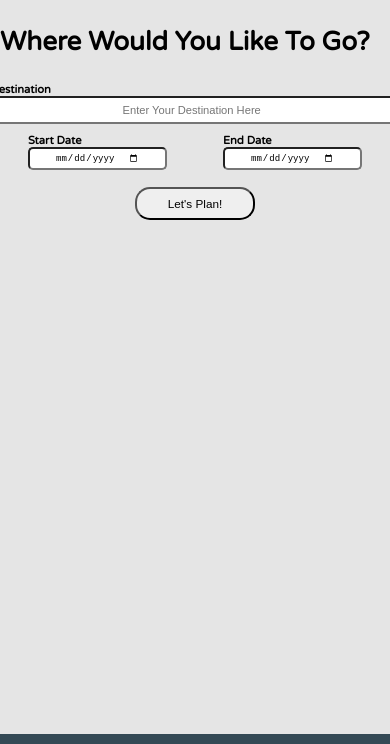
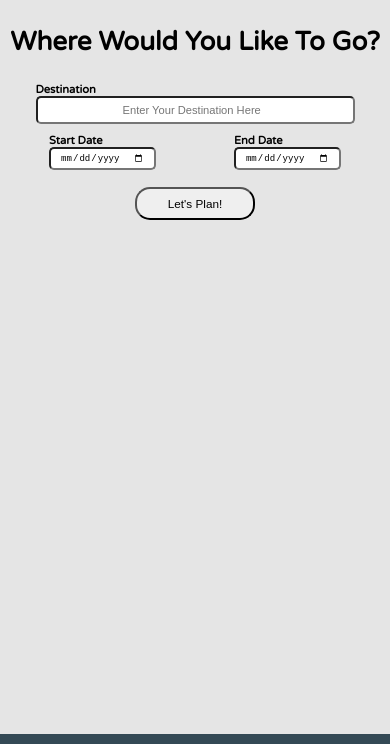
Before and after one commit to thasup/travel-planner-app, a website built with webpack: page src/client/html/index.html in a window 390 px wide. Shown: the top 744 px of the page. Built offline with nearby package versions, Linux system fonts and the light colour scheme.

Commit message:
Fix responsive design

```diff
--- a/src/client/styles/container.scss
+++ b/src/client/styles/container.scss
@@ -31,7 +31,6 @@ $shadow: 2px 2px 3px rgb(56, 56, 56);
         display: flex;
         flex-direction: row;
         justify-content: flex-start;
-        width: 1200px;
         font-weight: bold;
 
         p {
--- a/src/client/styles/form.scss
+++ b/src/client/styles/form.scss
@@ -87,21 +87,21 @@ form {
     .place-panel {
 
         input {
-            padding: 6px 85px;
+            padding: 6px 85px !important;
         }
     }
 
     .start-date-panel {
 
         input {
-            padding: 3px 9px;
+            padding: 3px 9px !important;
         }
     }
 
     .end-date-panel {
 
         input {
-            padding: 3px 9px;
+            padding: 3px 9px !important;
         }
     }
 }
--- a/webpack.dev.js
+++ b/webpack.dev.js
@@ -2,7 +2,6 @@ const path = require('path');
 const webpack = require('webpack');
 const HtmlWebPackPlugin = require("html-webpack-plugin");
 const { CleanWebpackPlugin } = require('clean-webpack-plugin');
-const WorkboxPlugin = require('workbox-webpack-plugin');
 
 module.exports = {
     entry: './src/client/js/app.js',
@@ -78,7 +77,6 @@ module.exports = {
             // Automatically remove all unused webpack assets on rebuild
             cleanStaleWebpackAssets: true,
             protectWebpackAssets: false
-        }),
-        new WorkboxPlugin.GenerateSW()
+        })
     ]
 };
```
Also changed, not shown: dist/main.css, dist/service-worker.js.
